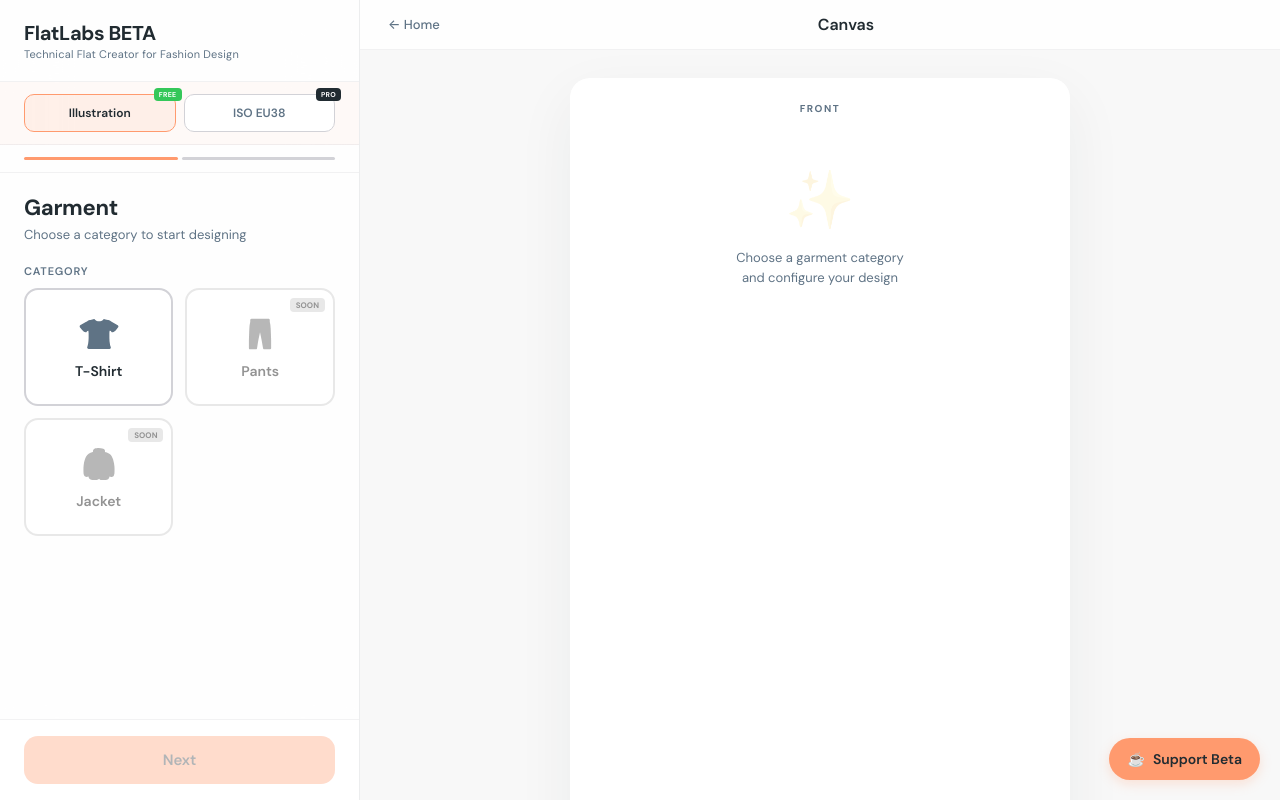
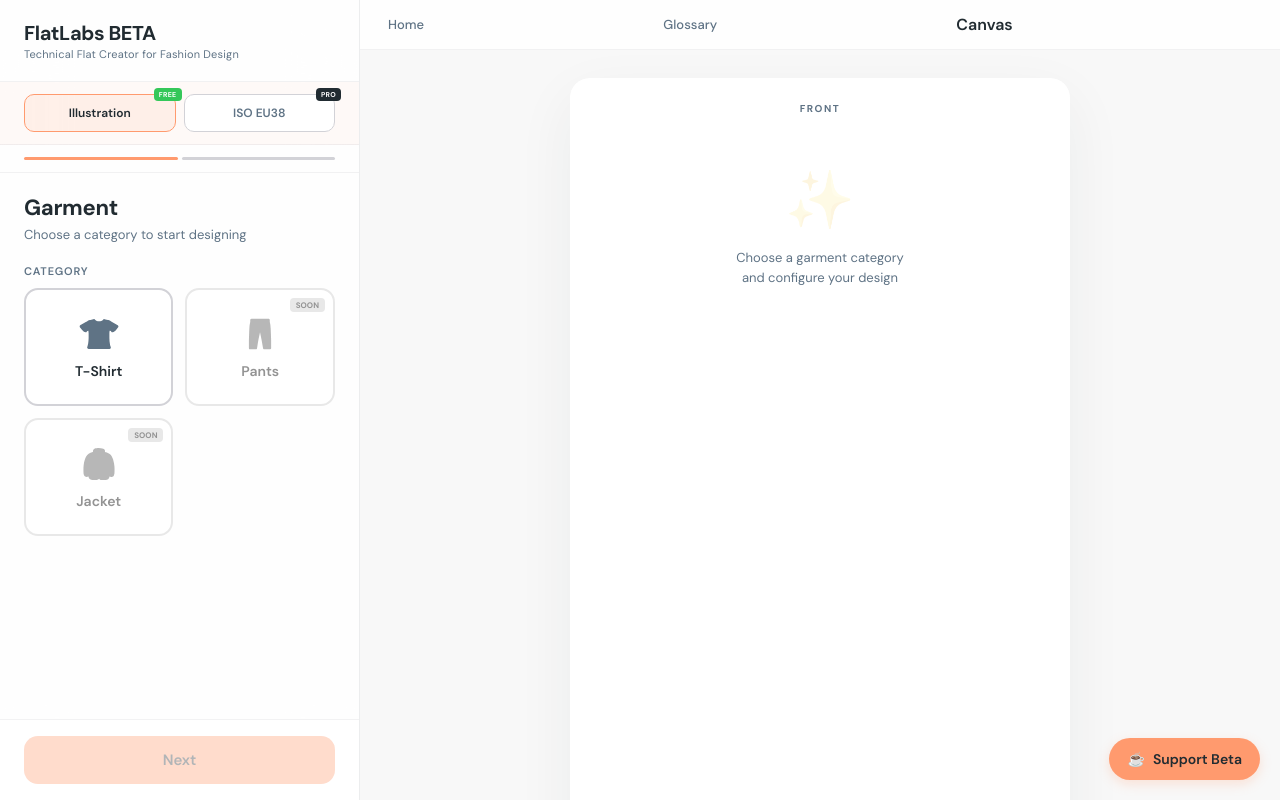
Before and after one commit to mariachauplannaz-oss/testflatlabsV3, a plain HTML site: page app.html in a window 1280 px wide. Drawn offline with nearby package versions, Linux system fonts and the light colour scheme.

Commit message:
Glossary

```diff
--- a/app.html
+++ b/app.html
@@ -144,7 +144,8 @@
 
     <main class="main" role="main">
         <div class="topbar">
-            <a href="index.html" class="topbar-home" aria-label="Back to homepage">← Home</a>
+            <a href="index.html" class="topbar-home" aria-label="Back to homepage">Home</a>
+            <a href="/learn/" class="topbar-home" aria-label="Glossary">Glossary</a>
             <div class="topbar-title" id="topbarTitle">Canvas</div>
             <div class="topbar-actions">
                 <button class="topbar-download" id="btnDownload" style="display:none" aria-label="Download SVG file">⬇ Download SVG</button>
```
